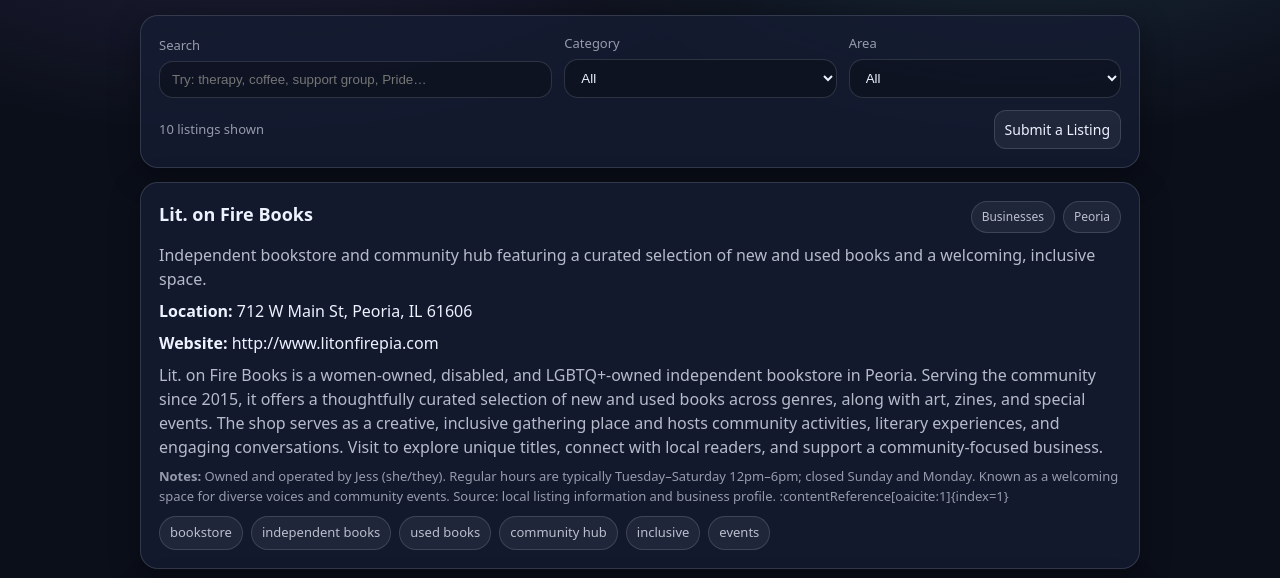
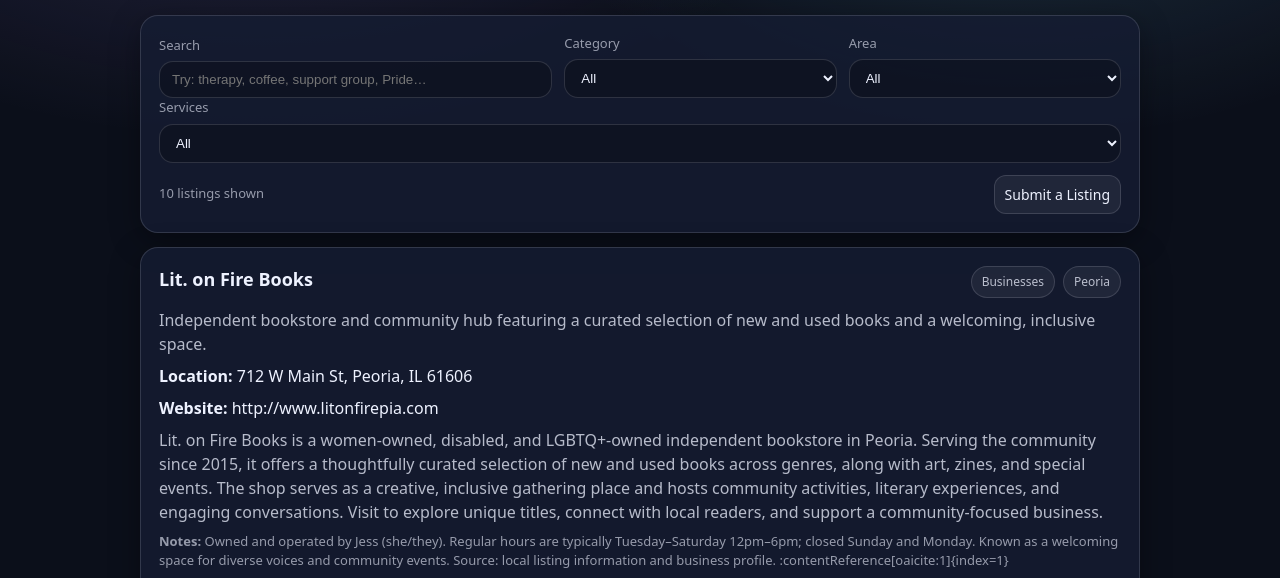
Before and after one commit to choralsinger82/lgbtqpeoria.org, a plain HTML site: page directory.html in a window 1280 px wide. Shown: the part 220-798 px from the top of the page. Drawn offline with Linux system fonts and the light colour scheme.

Commit message:
Update directory.html

```diff
--- a/directory.html
+++ b/directory.html
@@ -73,6 +73,16 @@
         </label>
       </div>
 
+      <label class="field">
+  <span>Services</span>
+  <select id="feature">
+    <option value="all">All</option>
+    <option value="gender-affirming">Gender-Affirming Care</option>
+    <option value="hiv-sti">HIV/STI Services</option>
+    <option value="prevention">Prevention</option>
+  </select>
+</label>
+
       <div class="filters-meta">
         <div class="small muted" id="count">Loading…</div>
         <a class="btn small" href="submit.html">Submit a Listing</a>
```
